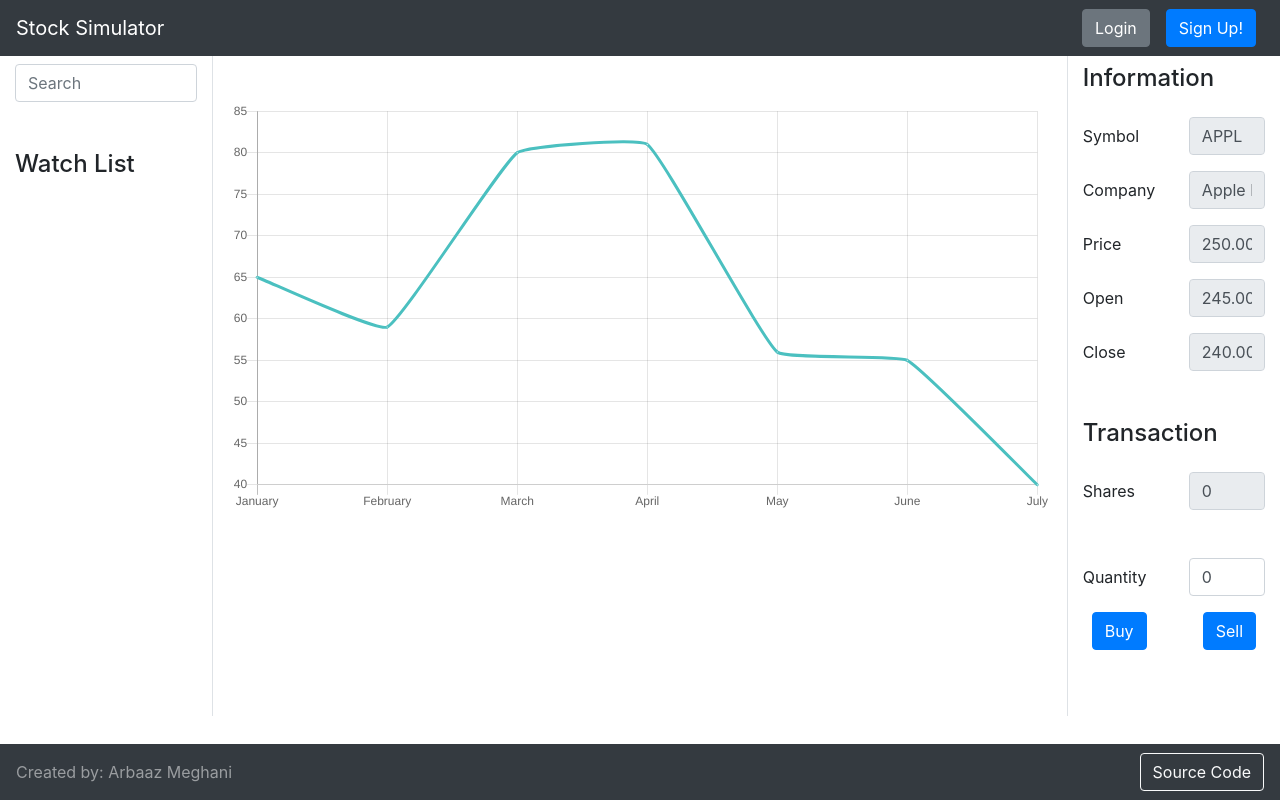
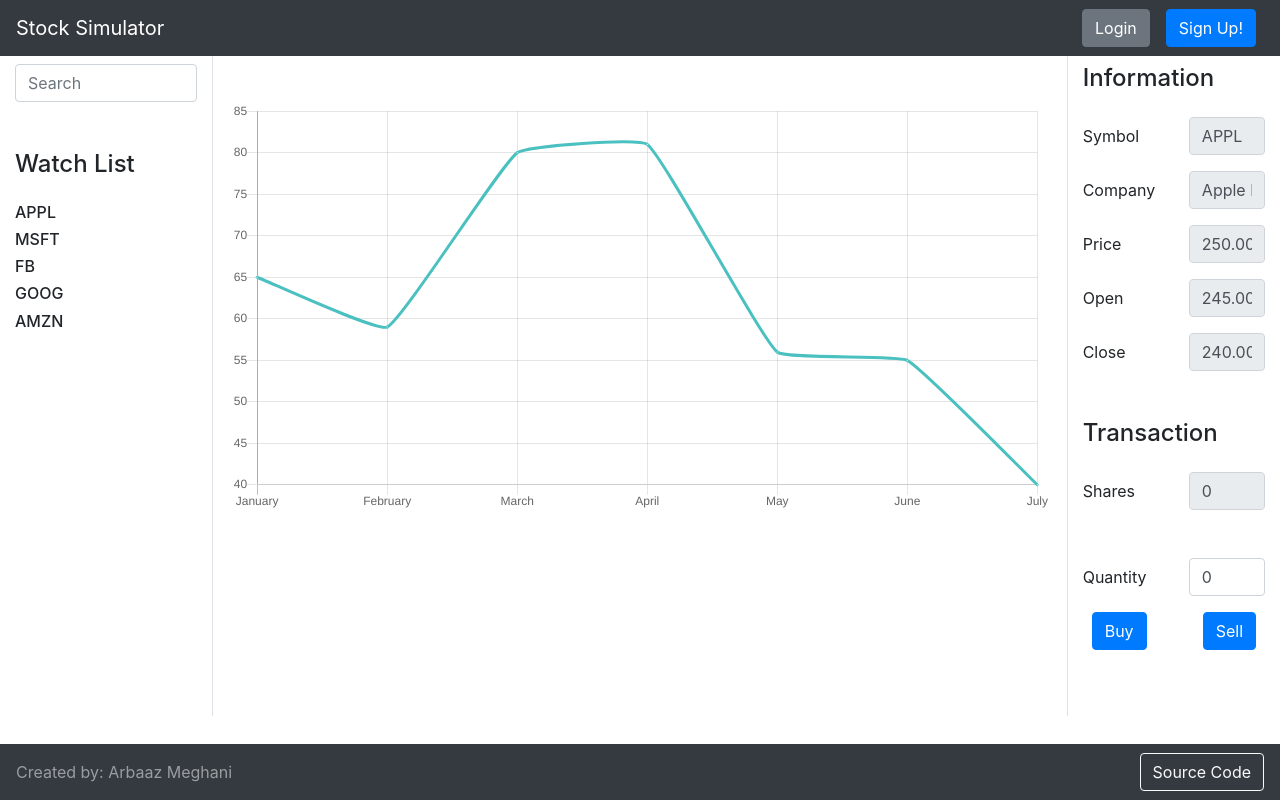
Before and after one commit to ArbaazMeghani/stock-simulator, a React (Create React App) app in the folder client/: page / in a window 1280 px wide. Built offline with nearby package versions, Linux system fonts and the light colour scheme.

Commit message:
Add sample items to watchlist

```diff
--- a/client/src/components/leftSidebar/WatchList.js
+++ b/client/src/components/leftSidebar/WatchList.js
@@ -1,10 +1,18 @@
 import React from 'react';
+import WatchListItem from './WatchListItem';
 
 export default class WatchList extends React.Component {
   render() {
     return (
       <div className="mt-5">
         <h4> Watch List</h4>
+        <div className="mt-4">
+          <WatchListItem symbol="APPL"/>
+          <WatchListItem symbol="MSFT"/>
+          <WatchListItem symbol="FB"/>
+          <WatchListItem symbol="GOOG"/>
+          <WatchListItem symbol="AMZN"/>
+        </div>
       </div>
     );
   }
--- /dev/null
+++ b/client/src/components/leftSidebar/WatchListItem.js
@@ -0,0 +1,9 @@
+import React from 'react';
+
+export default function WatchListItem( {symbol} ) {
+  return (
+    <div className="mt-2">
+      <h6> {symbol} </h6>
+    </div>
+  );
+}
```
